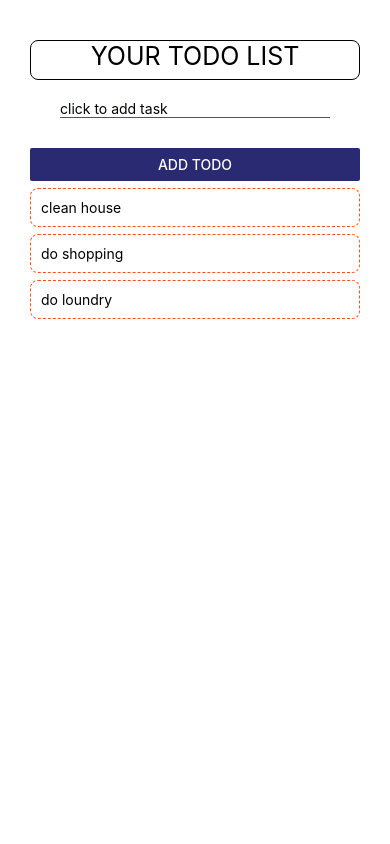
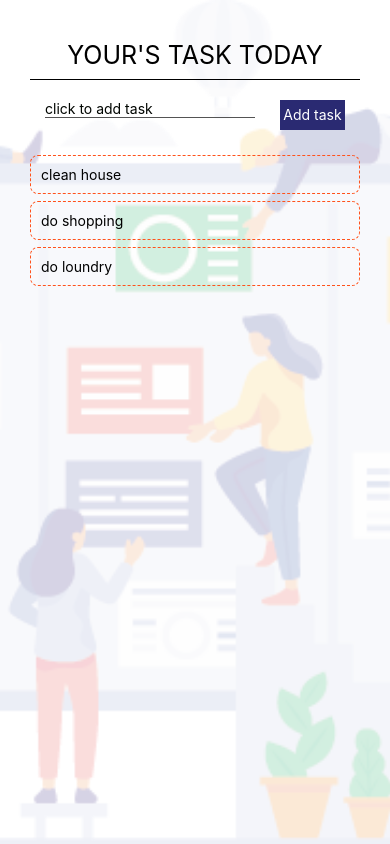
Before and after one commit to dulko-dev/simpleTodo-reactNative, a React Native app: screen / in a window 390 px wide. Built offline with nearby package versions, Linux system fonts and the light colour scheme.

Commit message:
order with components and fixed styles within

```diff
--- a/App.js
+++ b/App.js
@@ -1,12 +1,19 @@
 import React, { useState } from "react";
-import { StyleSheet, View, FlatList } from "react-native";
-import TodoNav from "./components/todoNav";
-import TodoList from "./components/todoList";
-import TodoInput from "./components/todoInput";
+import {
+  StyleSheet,
+  View,
+  FlatList,
+  Alert,
+  Dimensions,
+  ImageBackground,
+} from "react-native";
+
+import TodoNav from "./components/TodoNav";
+import TodoList from "./components/TodoList";
+import TodoInput from "./components/TodoInput";
 
 export default function App() {
   const [text, setText] = useState("");
-
   const [list, setList] = useState([
     {
       name: "clean house",
@@ -23,23 +30,30 @@ export default function App() {
   ]);
 
   const handleAdd = (val) => {
-    if (text.length === 0) return;
+    if (val.length === 0) {
+      Alert.alert("Sorry", "Please write something more than 0 letter", [
+        { val: "all right" },
+      ]);
+    } else {
       setList((prev) => {
         return [
           ...prev,
           { name: val, key: Math.floor(Math.random() * 1000).toString() },
         ];
       });
+    }
     setText("");
   };
 
   return (
     <View style={styles.container}>
+      <ImageBackground
+        source={require("./assets/image/task.png")}
+        style={styles.background}
+      />
+      <View style={styles.content}>
         <TodoNav />
-      <View>
         <TodoInput handleAdd={handleAdd} setText={setText} text={text} />
-      </View>
-      <View style={styles.content}>
         <FlatList
           data={list}
           renderItem={({ item }) => <TodoList item={item} setList={setList} />}
@@ -51,7 +65,19 @@ export default function App() {
 
 const styles = StyleSheet.create({
   container: {
-    marginTop: 20,
-    marginHorizontal: 30,
+    width: "100%",
+    height: "100%",
+  },
+  background: {
+    position: "absolute",
+    top: 0,
+    left: 0,
+    width: Dimensions.get("window").width,
+    height: Dimensions.get("window").height,
+    opacity: 0.2,
+  },
+  content: {
+    paddingTop: 20,
+    paddingHorizontal: 30,
   },
 });
--- a/components/todoInput.js
+++ b/components/TodoInput/index.js
@@ -1,5 +1,6 @@
 import React from "react";
-import { View, TextInput, StyleSheet, Button } from "react-native";
+import { View, TextInput, Pressable, Text} from "react-native";
+import styles from "./style";
 
 const TodoInput = ({ handleAdd, setText, text }) => {
 
@@ -8,27 +9,20 @@ const TodoInput = ({ handleAdd, setText, text }) => {
   };
 
   return (
-    <View>
+    <View style={styles.content}>
       <TextInput
         style={styles.input}
         placeholder="click to add task"
         onChangeText={(val) => handleText(val)}
         value={text}
       />
-      <Button color='#2a2a72' title="add todo" onPress={() => handleAdd(text)} />
+      <Pressable style={styles.button} onPress={() => handleAdd(text)}>
+        <Text style={styles.btnText}>Add task</Text>
+      </Pressable>
     </View>
   );
 };
 
-const styles = StyleSheet.create({
-  input: {
-    color: "#000500",
-    paddingTop: 20,
-    borderBottomWidth: 1,
-    borderColor: "#545454",
-    marginHorizontal: 30,
-    marginBottom: 30,
-  },
-});
+
 
 export default TodoInput;
--- /dev/null
+++ b/components/TodoInput/style.js
@@ -0,0 +1,30 @@
+import { StyleSheet } from "react-native";
+
+const styles = StyleSheet.create({
+  content: {
+    flexDirection: "row",
+    justifyContent:'space-between',
+    paddingTop: 20,
+    paddingHorizontal: 15,
+    width: "100%",
+  },
+  input: {
+    marginBottom: 30,
+    color: "#000500",
+    borderBottomWidth: 1,
+    borderColor: "#545454",
+    width: '70%',
+  },
+  button: {
+    backgroundColor: "#2a2a72",
+    height: 30,
+    width: 65,
+  },
+  btnText: {
+    color: "#fff",
+    textAlign: "center",
+    lineHeight:30,
+  },
+});
+
+export default styles;
--- a/components/todoList.js
+++ b/components/TodoList/index.js
@@ -1,10 +1,11 @@
 import React from "react";
-import { StyleSheet, Text, TouchableOpacity } from "react-native";
+import { Text, TouchableOpacity } from "react-native";
+import styles from "./style";
 
 const TodoList = ({ item, setList }) => {
   const handleRemove = (key) => {
     setList((prevState) => {
-      return prevState.filter((list) => list.key !== key);
+      return prevState.filter((list) => list.key != key);
     });
   };
 
@@ -15,15 +16,4 @@ const TodoList = ({ item, setList }) => {
   );
 };
 
-const styles = StyleSheet.create({
-  content: {
-    marginTop: 7,
-    padding: 10,
-    borderRadius: 8,
-    borderWidth: 1,
-    borderStyle: "dashed",
-    borderColor: "#ff521b",
-  },
-});
-
 export default TodoList;
--- /dev/null
+++ b/components/TodoList/style.js
@@ -0,0 +1,14 @@
+import { StyleSheet } from "react-native";
+
+const styles = StyleSheet.create({
+    content: {
+      marginTop: 7,
+      padding: 10,
+      borderRadius: 8,
+      borderWidth: 1,
+      borderStyle: "dashed",
+      borderColor: "#ff521b",
+    },
+  });
+
+  export default styles;
--- /dev/null
+++ b/components/TodoNav/index.js
@@ -0,0 +1,15 @@
+import React from "react";
+import {View, Text } from "react-native";
+import styles from './style';
+
+const TodoNav = () => {
+  return (
+    <View style={styles.content}>
+      <Text style={styles.title}>Your's task today</Text>
+    </View>
+  );
+};
+
+
+
+export default TodoNav;
--- /dev/null
+++ b/components/TodoNav/style.js
@@ -0,0 +1,18 @@
+import { StyleSheet } from "react-native";
+
+const styles = StyleSheet.create({
+  content: {
+    width: "100%",
+    height: 40,
+    marginTop: 20,
+    borderBottomWidth: 1,
+
+  },
+  title: {
+    fontSize: 25,
+    textAlign: "center",
+    textTransform: "uppercase",
+  },
+});
+
+export default styles;
--- a/components/todoNav.js
+++ /dev/null
@@ -1,26 +0,0 @@
-import React from "react";
-import { StyleSheet, View, Text } from "react-native";
-
-const TodoNav = () => {
-  return (
-    <View style={styles.content}>
-      <Text style={styles.title}>Your Todo List</Text>
-    </View>
-  );
-};
-
-const styles = StyleSheet.create({
-  content: {
-    height: 40,
-    marginTop:20,
-    borderWidth: 1,
-    borderRadius: 8,
-  },
-  title: {
-    fontSize: 25,
-    textAlign: "center",
-    textTransform: "uppercase",
-  },
-});
-
-export default TodoNav;
```
Also changed, not shown: assets/image/task.png (added). Lines whose indentation alone changed are shown as unchanged.
